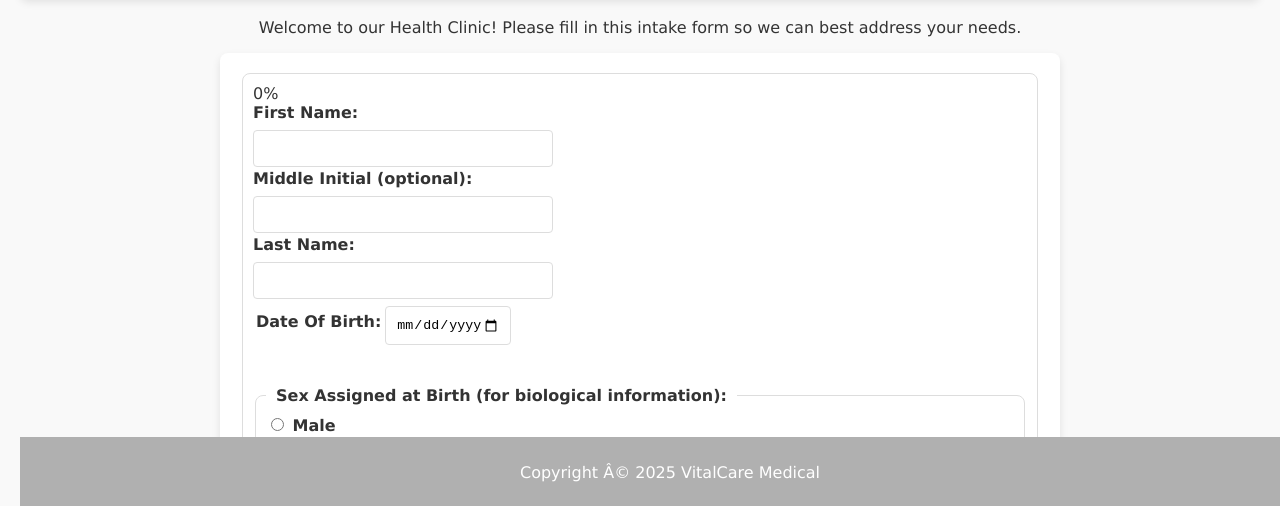
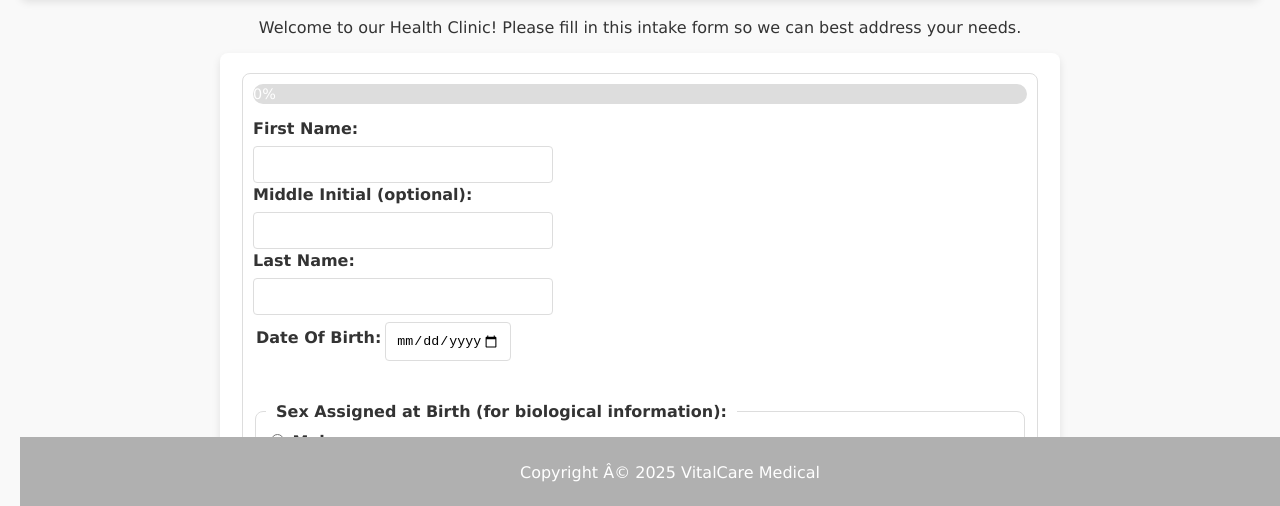
Before and after one commit to MZ-dotcomcoder/extracredit, a plain HTML site: page index.html in a window 1280 px wide. Shown: the part 292-798 px from the top of the page. Drawn offline with Linux system fonts and the light colour scheme.

Commit message:
Update style.css

```diff
--- a/style.css
+++ b/style.css
@@ -151,3 +151,23 @@ button:hover {
     font-size: 14px;
     padding-left: 20px;
 }
+#progressContainer {
+  width: 100%;
+  background-color: #ddd;
+  border-radius: 10px;
+  margin-bottom: 15px;
+  height: 20px;
+  overflow: hidden;
+}
+
+#progressBar {
+  height: 100%;
+  width: 0%;
+  background-color: #4caf50; /* Change this color if you want */
+  border-radius: 10px;
+  text-align: center;
+  color: white;
+  line-height: 20px;
+  font-size: 0.9em;
+  transition: width 0.3s ease-in-out;
+}
```
